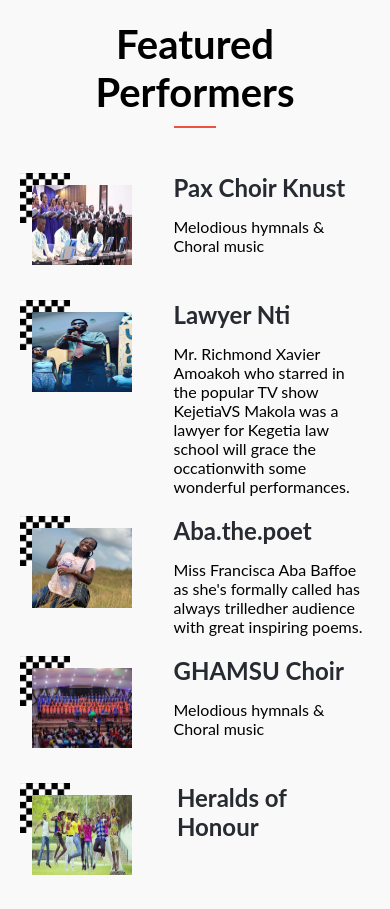
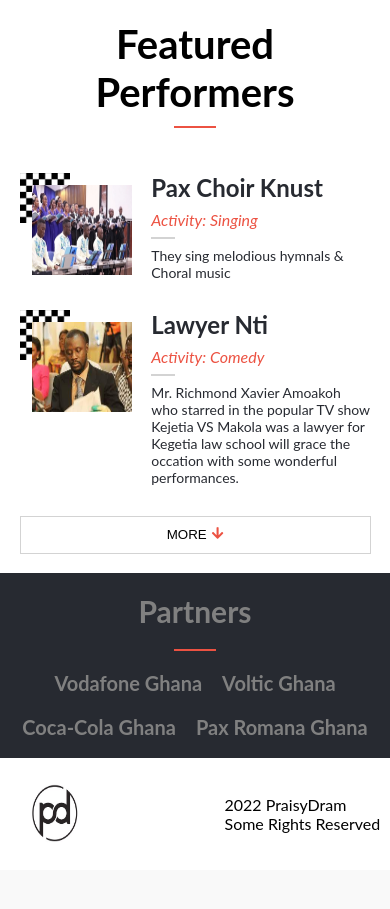
Before and after one commit to Achilles-Dev/HTML-CSS-JavaScript-capstone-project, a website: page index.html in a window 390 px wide. Shown: the part 1540-2449 px from the top of the page. After the commit the page ends 2410 px from the top, so only its background shows below. Drawn offline with Linux system fonts and the light colour scheme.

Commit message:
Fix feature performers section difference in mobile view

```diff
--- a/public/main.js
+++ b/public/main.js
@@ -1,3 +1,4 @@
+const footer = document.querySelector('footer');
 /* Mobile Menu */
 
 const menuIcon = document.querySelector('.menu-icon');
@@ -20,6 +21,8 @@ a.style.textDecoration = 'none';
 a.style.color = 'white';
 li.appendChild(a);
 
+let aboutItem = ul.firstElementChild;
+
 const viewMobileMenu = () => {
   nav.classList.remove('menu-items');
   nav.className = 'modal';
@@ -27,6 +30,15 @@ const viewMobileMenu = () => {
   ul.insertBefore(li, firstListItem);
   ul.className = 'modal-list';
   document.body.style.overflow = 'hidden';
+  if (footer.className === 'footer'){
+    aboutItem.style.color = '#ec5242';
+    console.log('footer')
+  } else if (footer.className === 'about-footer'){
+    aboutItem.className = '';
+    aboutItem.style.color = '#fff';
+    a.style.color = '#ec5242';
+    console.log('about-footer')
+  }
 };
 
 const closeMobileMenu = () => {
@@ -38,9 +50,26 @@ const closeMobileMenu = () => {
   document.body.style.overflow = 'auto';
 };
 
+const closeMobileMenuOnDsktopView = (e) => {
+  const width = e.target.outerWidth;
+  if (width > '767') {
+    nav.classList.remove('modal');
+    nav.className = 'menu-items';
+    ul.classList.remove('modal-list');
+    ul.appendChild(lastListItem);
+    document.body.style.overflow = 'auto';
+  }
+};
+
+
+
 menuIcon.addEventListener('click', viewMobileMenu);
 
 closeButton.addEventListener('click', closeMobileMenu);
+
+window.addEventListener('resize', (e) => {
+  closeMobileMenuOnDsktopView(e);
+});
 
 /* Feature Singers */
 
@@ -49,35 +78,36 @@ const singers = [
     name: 'Pax Choir Knust',
     image: './public/assets/images/pax-choir.png',
     occupation: 'Activity: Singing',
-    details: 'Melodious hymnals & Choral music',
+    details: 'They sing melodious hymnals & Choral music',
   },
   {
     name: 'Lawyer Nti',
-    image: './public/assets/images/drfilfree1.png',
+    image: './public/assets/images/lawyer-nti.jpeg',
     occupation: 'Activity: Comedy',
-    details: 'Mr. Richmond Xavier Amoakoh who starred in the popular TV show Kejetia'
-             + 'VS Makola was a lawyer for Kegetia law school will grace the occation'
+    details: 'Mr. Richmond Xavier Amoakoh who starred in the popular TV show Kejetia '
+             + 'VS Makola was a lawyer for Kegetia law school will grace the occation '
              + 'with some wonderful performances.',
   },
   {
     name: 'Aba.the.poet',
     image: './public/assets/images/aba.the.poet.jpg',
     occupation: 'Activity: Poetry and Spoken word',
-    details: "Miss Francisca Aba Baffoe as she's formally called has always trilled"
+    details: "Miss Francisca Aba Baffoe as she's formally called has always trilled "
             + "her audience with great inspiring poems.",
   },
   {
     name: 'GHAMSU Choir',
     image: './public/assets/images/ghamsu-choir.jpg',
     occupation: 'Activity: Singing',
-    details: 'Melodious hymnals & Choral music',
+    details: 'They sing melodious hymnals & Choral music',
   },
 
   {
     name: 'Heralds of Honour',
     image: './public/assets/images/heralds-of-honour.jpeg',
     occupation: 'Activity: Drama & Choreography',
-    details: '',
+    details: 'They are well known for their various creative plays when preaches the '
+           + 'word of God to the audience.',
   },
 ];
 
@@ -87,14 +117,23 @@ const title = document.createElement('h2');
 title.className = 'feature-title';
 title.textContent = 'Featured Performers';
 const span = document.createElement('span');
-const cardDiv = document.createElement('div');
+let cardDiv = document.createElement('div');
 cardDiv.className = 'singers-container';
 span.className = 'border-span';
 section.append(title, span);
 
-const footer = document.querySelector('.footer');
+const screenWidth = window.matchMedia('(min-width: 768px)');
 const main = document.querySelector('main');
 
+const moreButton = document.createElement('button');
+moreButton.className = 'more-button';
+moreButton.type = 'button';
+moreButton.textContent = 'MORE';
+const downArrowIcon = document.createElement('i');
+downArrowIcon.className = 'fas fa-arrow-down';
+moreButton.appendChild(downArrowIcon);
+
+const addSinger = () => {
   singers.forEach((singer) => {
     const outerDiv = document.createElement('div');
     outerDiv.className = 'singer-container';
@@ -106,19 +145,73 @@ singers.forEach((singer) => {
     image.className = 'performer-image';
     const name = document.createElement('h2');
     const details = document.createElement('p');
-
+    const occupation = document.createElement('span');
+    occupation.className = 'performer-activity';
+    const borderBottom = document.createElement('span');
+    borderBottom.className = 'performer-bottom-border';
+    occupation.textContent = singer.occupation;
     details.textContent = singer.details;
     name.textContent = singer.name;
     image.src = singer.image;
     image.alt = singer.name;
-  innerDiv.append(name, details);
+    innerDiv.append(name, occupation, borderBottom, details);
     imgDiv.appendChild(image);
     outerDiv.append(imgDiv, innerDiv);
+    if (screenWidth.matches) {
     cardDiv.appendChild(outerDiv);
+    } else {
+      if (singers.indexOf(singer) < 2) {
+        cardDiv.appendChild(outerDiv);
+      }
+    }
+  });
+}
+
+addSinger();
+
+window.addEventListener('resize', () => {
+    if (cardDiv.childElementCount === 0){
+      addSinger();
+    } else if (cardDiv.childElementCount <= 2){
+      while(cardDiv.firstChild){
+        cardDiv.firstChild.remove();
+      }
+      addSinger();
+    } else if (cardDiv.childElementCount <= 5 && !screenWidth.matches) {
+      while(cardDiv.firstChild){
+        cardDiv.firstChild.remove();
+      }
+      addSinger();
+    }
   });
 
+
+// const checkScreenSize = () => {
+//   if (screenWidth.matches){
+//     section.appendChild(cardDiv);
+//     console.log(section);
+//   } else {
+//     const moreButton = document.createElement('button');
+//       moreButton.textContent = `More <i class="fas fa-arrow-down"></i>`;
+//       let children = cardDiv.childNodes;
+//       for (let i = 0; i < children.length; i++) {
+//         if (i < 2) {
+//           section.appendChild(children[i]);
+//           console.log(section);
+//         }
+//       }
+//   }
+// }
+
+// window.addEventListener('resize', () => {
+//  checkScreenSize();
+// });
+
+// checkScreenSize();
+
 section.appendChild(cardDiv);
+section.appendChild(moreButton);
 
-if (footer !== null) {
+if (footer.className === 'footer') {
   main.insertBefore(section, footer);
 }
--- a/style.css
+++ b/style.css
@@ -264,7 +264,7 @@ body {
   padding: 5%;
   font-family: 'Lato', sans-serif;
   font-size: 20px;
-  color: #fff;
+  color: gray;
   background-color: #272a31;
 }
 
@@ -273,7 +273,6 @@ body {
   flex-wrap: wrap;
   justify-content: center;
   gap: 20px;
-  color: #fff;
 }
 
 .about-footer .top ul li {
@@ -283,6 +282,11 @@ body {
   list-style: none;
   width: auto;
   font-weight: 700;
+  transition: all 0.5s ease-in-out;
+}
+
+.about-footer .top ul li:hover {
+  transform: scale(1.2);
 }
 
 .about-footer .top ul li img {
@@ -296,6 +300,7 @@ body {
   gap: 10px;
   padding: 5%;
   overflow-x: hidden;
+  background-color: #fff;
 }
 
 .feature-singers .feature-title {
@@ -313,12 +318,12 @@ body {
 
 .feature-singers .singer-container {
   display: flex;
-  gap: 30px;
+  gap: 20px;
 }
 
 .feature-singers .singer-container .performer-image {
   width: 100px;
-  height: 80px;
+  height: 90px;
   transition: all 0.5s ease-in-out;
 }
 
@@ -329,23 +334,49 @@ body {
 .feature-singers .singer-container .singer-details {
   display: flex;
   flex-direction: column;
-  gap: 15px;
+  gap: 8px;
+  width: 75%;
 }
 
 .feature-singers .singer-container .singer-details h2 {
   color: #272a31;
 }
 
+.feature-singers .singer-container .singer-details .performer-activity {
+  color: #ec5242;
+  font-style: italic;
+}
+
 .feature-singers .singer-container .singer-details p {
   font-family: 'Lato', sans-serif;
-  font-size: 16px;
+  font-size: 14px;
+  color: #272a31;
+}
+
+.feature-singers .singer-container .singer-details .performer-bottom-border {
+  border: 1px solid #d3d3d3;
+  width: 10%;
 }
 
 .feature-singers .singer-container .performer-image-container {
   background: url('public/assets/images/black-and-white.jpg') no-repeat;
   background-size: 50px 50px;
   padding: 12px;
-  width: 30%;
+  width: 25%;
+}
+
+.feature-singers .more-button {
+  display: flex;
+  gap: 5px;
+  justify-content: center;
+  padding: 3%;
+  background-color: #fff;
+  margin-top: 20px;
+  border: 1px solid #d3d3d3;
+}
+
+.feature-singers .more-button i {
+  color: #ec5242;
 }
 
 /* Main program */
@@ -446,21 +477,24 @@ body {
 .about-past-programs .about-cards {
   display: flex;
   flex-direction: column;
-  gap: 15px;
+  gap: 20px;
   width: 100%;
   padding: 5%;
 }
 
 .about-past-programs .about-cards .about-card {
   width: 90%;
-  height: auto;
+  height: 200px;
   border: 1px solid #272a31;
   padding: 5%;
   transition: all 0.5s ease-in-out;
+  display: flex;
+  justify-content: center;
+  align-items: center;
 }
 
 .about-past-programs .about-cards .about-card:hover {
-  transform: scale(1.2);
+  transform: scale(1.1);
 }
 
 .about-past-programs .about-cards .about-card:first-child {
@@ -487,8 +521,67 @@ body {
   text-align: center;
 }
 
-.footer {
-  display: none;
+/* footer bottom */
+
+.footer .bottom {
+  display: flex;
+  justify-content: flex-start;
+  align-items: center;
+  gap: 20px;
+  background-color: #fff;
+}
+
+.footer .bottom div {
+  padding: 5%;
+  width: 50%;
+}
+
+.footer .bottom div img {
+  width: 70px;
+  height: 70px;
+}
+
+.footer .bottom p {
+  width: 50%;
+}
+
+/* footer top */
+
+.footer .top {
+  display: flex;
+  flex-direction: column;
+  align-items: center;
+  gap: 20px;
+  padding: 5%;
+  font-family: 'Lato', sans-serif;
+  font-size: 20px;
+  color: gray;
+  background-color: #272a31;
+}
+
+.footer .top ul {
+  display: flex;
+  flex-wrap: wrap;
+  justify-content: center;
+  gap: 20px;
+}
+
+.footer .top ul li {
+  display: flex;
+  align-items: center;
+  justify-content: center;
+  list-style: none;
+  width: auto;
+  font-weight: 700;
+  transition: all 0.5s ease-in-out;
+}
+
+.footer .top ul li:hover {
+  transform: scale(1.2);
+}
+
+.footer .top ul li img {
+  width: 100px;
 }
 
 @media screen and (min-width: 768px) {
@@ -569,19 +662,6 @@ body {
 
   .header .topmost-nav ul li i {
     color: #fff;
-  }
-
-  .modal {
-    display: none;
-    position: relative;
-    top: auto;
-    left: auto;
-    right: auto;
-    bottom: auto;
-    height: auto;
-    visibility: hidden;
-    opacity: 0;
-    padding: 0;
   }
 
   /* headline */
@@ -791,6 +871,17 @@ body {
     width: 70%;
   }
 
+  .about-past-programs .about-cards .about-card {
+    width: 90%;
+    height: 200px;
+    border: 1px solid #272a31;
+    padding: 5%;
+    transition: all 0.5s ease-in-out;
+    display: flex;
+    justify-content: center;
+    align-items: center;
+  }
+
   .about-footer .top {
     display: none;
   }
@@ -823,4 +914,8 @@ body {
   .feature-singers .singer-container {
     width: 100%;
   }
+
+  .feature-singers .more-button {
+    display: none;
+  }
 }
```
Also changed, not shown: public/assets/images/drfilfree1.png (deleted), public/assets/images/lawyer-nti.jpeg (added). Lines whose indentation alone changed are shown as unchanged.
